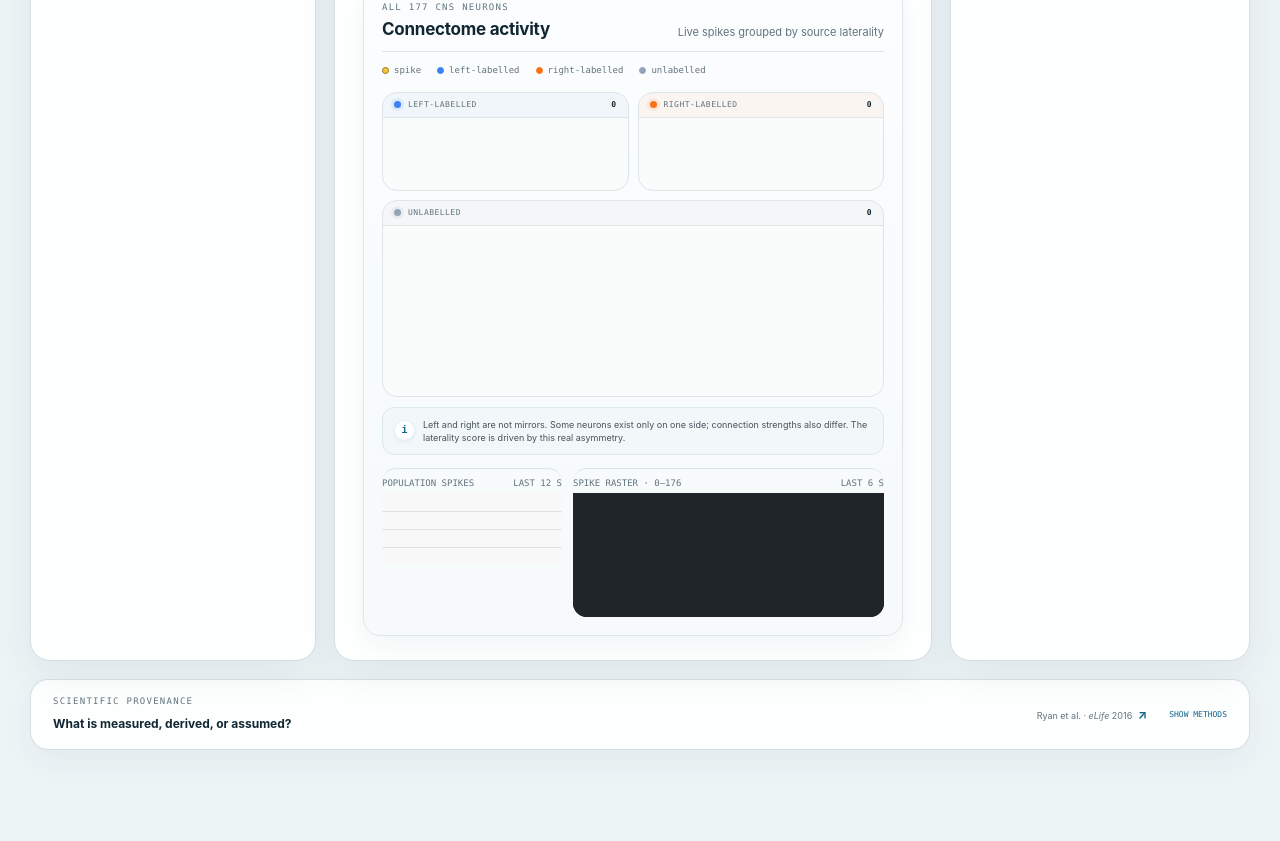
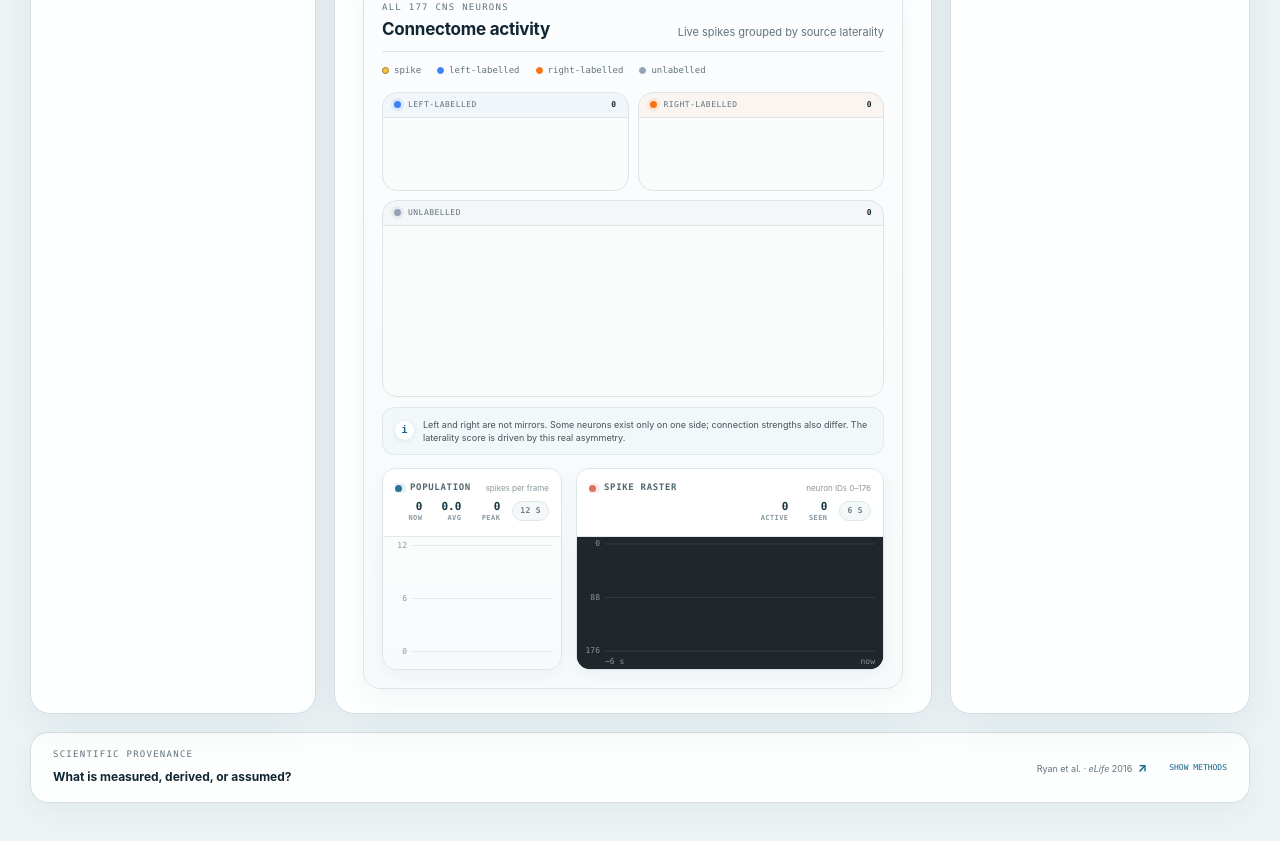
Before and after one commit to CionaBrain/CionaBrain, a website: page static/index.html in a window 1280 px wide. Shown: the part 1028-1869 px from the top of the page. Before the commit the page ends 1818 px from the top, so only its background shows below. Drawn offline with Linux system fonts and the light colour scheme.

Commit message:
Make neural activity plots data legible

```diff
--- a/src/app.ts
+++ b/src/app.ts
@@ -29,7 +29,9 @@ let pathNodeIds = new Set();
 let incoming = new Map();
 let outgoing = new Map();
 const activityHistory = [];
+const activityTimes = [];
 const rasterFrames = [];
+const rasterTimes = [];
 const records = [];
 const worldTrail = [];
 
@@ -237,7 +239,9 @@ function renderState(state) {
   if (state.time_ms !== lastRecordedTime) {
     lastRecordedTime = state.time_ms;
     activityHistory.push(state.firing_count);
+    activityTimes.push(state.time_ms);
     rasterFrames.push(state.spikes);
+    rasterTimes.push(state.time_ms);
     records.push({
       time_ms: state.time_ms,
       spikes: state.spikes,
@@ -254,11 +258,21 @@ function renderState(state) {
       learning: state.learning,
       world: state.world,
     });
-    if (activityHistory.length > 240) activityHistory.shift();
-    if (rasterFrames.length > 120) rasterFrames.shift();
+    while (activityTimes.length > 1 && activityTimes[0] < state.time_ms - 12000) {
+      activityTimes.shift(); activityHistory.shift();
+    }
+    while (rasterTimes.length > 1 && rasterTimes[0] < state.time_ms - 6000) {
+      rasterTimes.shift(); rasterFrames.shift();
+    }
     if (records.length > 2400) records.shift();
     document.querySelector("#recordCount").textContent = `${records.length} states observed in this browser`;
   }
+  const traceAverage = activityHistory.length ? activityHistory.reduce((sum, value) => sum + value, 0) / activityHistory.length : 0;
+  document.querySelector("#traceCurrent").textContent = String(state.firing_count);
+  document.querySelector("#traceAverage").textContent = traceAverage.toFixed(1);
+  document.querySelector("#tracePeak").textContent = String(Math.max(0, ...activityHistory));
+  document.querySelector("#rasterActive").textContent = String(state.spikes.length);
+  document.querySelector("#rasterSeen").textContent = String(new Set(rasterFrames.flat()).size);
   updateWorldTrail(state.world);
   drawPlots();
 }
@@ -300,38 +314,65 @@ function prepareCanvas(canvas) {
 function drawTrace() {
   const { context, width, height } = prepareCanvas(trace);
   context.clearRect(0, 0, width, height);
-  context.strokeStyle = "#e0e3e2";
+  const left = 29, right = width - 8, top = 8, bottom = height - 18;
+  const ceiling = Math.max(12, ...activityHistory);
+  context.font = "8px ui-monospace, SFMono-Regular, Menlo, monospace";
+  context.textAlign = "right";
+  context.textBaseline = "middle";
+  context.fillStyle = "#8a989f";
+  context.strokeStyle = "#e1e9eb";
   context.lineWidth = 1;
-  for (let row = 1; row < 4; row += 1) {
-    const y = Math.round((height * row) / 4) + 0.5;
-    context.beginPath(); context.moveTo(0, y); context.lineTo(width, y); context.stroke();
+  for (let row = 0; row < 3; row += 1) {
+    const ratio = row / 2;
+    const y = Math.round(top + ratio * (bottom - top)) + 0.5;
+    context.beginPath(); context.moveTo(left, y); context.lineTo(right, y); context.stroke();
+    context.fillText(String(Math.round(ceiling * (1 - ratio))), left - 5, y);
   }
   if (activityHistory.length < 2) return;
-  const ceiling = Math.max(12, ...activityHistory);
-  context.strokeStyle = "#184f73";
-  context.lineWidth = 1.25;
+  const latest = activityTimes.at(-1) || 0;
+  const windowStart = latest - 12000;
+  const points = activityHistory.map((value, index) => ({
+    x: left + Math.max(0, (activityTimes[index] - windowStart) / 12000) * (right - left),
+    y: bottom - (value / ceiling) * (bottom - top),
+  }));
+  const fill = context.createLinearGradient(0, top, 0, bottom);
+  fill.addColorStop(0, "rgba(39,118,154,.2)");
+  fill.addColorStop(1, "rgba(39,118,154,.015)");
   context.beginPath();
-  activityHistory.forEach((value, index) => {
-    const x = width - ((activityHistory.length - 1 - index) / 239) * width;
-    const y = height - 5 - (value / ceiling) * (height - 10);
-    if (index === 0) context.moveTo(x, y); else context.lineTo(x, y);
-  });
+  points.forEach((point, index) => index === 0 ? context.moveTo(point.x, point.y) : context.lineTo(point.x, point.y));
+  context.lineTo(points.at(-1).x, bottom); context.lineTo(points[0].x, bottom); context.closePath(); context.fillStyle = fill; context.fill();
+  context.strokeStyle = "#17658a"; context.lineWidth = 1.5; context.beginPath();
+  points.forEach((point, index) => index === 0 ? context.moveTo(point.x, point.y) : context.lineTo(point.x, point.y));
   context.stroke();
+  context.fillStyle = "#8a989f"; context.textBaseline = "alphabetic"; context.textAlign = "left"; context.fillText("−12 s", left, height - 5);
+  context.textAlign = "right"; context.fillText("now", right, height - 5);
 }
 
 function drawRaster() {
   const { context, width, height } = prepareCanvas(raster);
-  context.fillStyle = "#20252a";
+  context.fillStyle = "#20272c";
   context.fillRect(0, 0, width, height);
-  context.fillStyle = "#e0715f";
-  const columnWidth = width / 120;
+  const left = 28, right = width - 8, top = 7, bottom = height - 18;
+  context.strokeStyle = "rgba(221,231,234,.1)"; context.lineWidth = 1;
+  context.fillStyle = "#87959c"; context.font = "8px ui-monospace, SFMono-Regular, Menlo, monospace"; context.textAlign = "right"; context.textBaseline = "middle";
+  [0, 88, 176].forEach((id) => {
+    const y = top + (id / 176) * (bottom - top);
+    context.beginPath(); context.moveTo(left, y); context.lineTo(right, y); context.stroke(); context.fillText(String(id), left - 5, y);
+  });
+  const latest = rasterTimes.at(-1) || 0;
+  const windowStart = latest - 6000;
+  const columnWidth = Math.max(1, (right - left) / Math.max(48, rasterFrames.length));
   rasterFrames.forEach((spikes, frameIndex) => {
-    const x = width - (rasterFrames.length - frameIndex) * columnWidth;
+    const x = left + Math.max(0, (rasterTimes[frameIndex] - windowStart) / 6000) * (right - left);
     spikes.forEach((neuronId) => {
-      const y = 2 + (neuronId / 176) * (height - 4);
-      context.fillRect(x, y, Math.max(1, columnWidth), 1.25);
+      const side = neurons[neuronId]?.side;
+      context.fillStyle = side === "left" ? "#69a2ff" : side === "right" ? "#ff8a4c" : "#d5dce0";
+      const y = top + (neuronId / 176) * (bottom - top);
+      context.fillRect(x, y, columnWidth, 1.2);
     });
   });
+  context.fillStyle = "#87959c"; context.textBaseline = "alphabetic"; context.textAlign = "left"; context.fillText("−6 s", left, height - 5);
+  context.textAlign = "right"; context.fillText("now", right, height - 5);
 }
 
 function drawPlots() {
@@ -470,7 +511,7 @@ function setRuntimeMode(mode) {
   clearTimeout(reconnectTimer);
   socket?.close(); socket = null;
   worker?.terminate(); worker = null;
-  activityHistory.length = 0; rasterFrames.length = 0; records.length = 0; worldTrail.length = 0;
+  activityHistory.length = 0; activityTimes.length = 0; rasterFrames.length = 0; rasterTimes.length = 0; records.length = 0; worldTrail.length = 0;
   lastRecordedTime = null;
   setControlScope();
   if (mode === "shared") connectShared(); else connectLocal();
@@ -561,7 +602,9 @@ document.querySelectorAll(".stimulus").forEach((button) => {
 document.querySelector("#resetButton").addEventListener("click", () => {
   send({ type: "reset" });
   activityHistory.length = 0;
+  activityTimes.length = 0;
   rasterFrames.length = 0;
+  rasterTimes.length = 0;
   records.length = 0;
   worldTrail.length = 0;
   pathNodeIds.clear();
@@ -639,12 +682,12 @@ document.querySelector("#optimizeGains").addEventListener("click", () => {
   send({ type: "optimize_gains" });
 });
 document.querySelector("#startExperiment").addEventListener("click", () => {
-  activityHistory.length = 0; rasterFrames.length = 0; records.length = 0; worldTrail.length = 0;
+  activityHistory.length = 0; activityTimes.length = 0; rasterFrames.length = 0; rasterTimes.length = 0; records.length = 0; worldTrail.length = 0;
   lastRecordedTime = null;
   send({ type: "experiment_start", seed: Number(document.querySelector("#seedInput").value) });
 });
 document.querySelector("#replayExperiment").addEventListener("click", () => {
-  activityHistory.length = 0; rasterFrames.length = 0; records.length = 0; worldTrail.length = 0;
+  activityHistory.length = 0; activityTimes.length = 0; rasterFrames.length = 0; rasterTimes.length = 0; records.length = 0; worldTrail.length = 0;
   lastRecordedTime = null;
   send({ type: "experiment_replay" });
 });
--- a/static/index.html
+++ b/static/index.html
@@ -6,7 +6,7 @@
     <meta name="description" content="A real-time simulation of the 177-neuron Ciona intestinalis larval CNS" />
     <title>CionaBrain — Larval CNS simulator</title>
     <link rel="icon" type="image/svg+xml" href="/static/favicon.svg?v=1" />
-    <link rel="stylesheet" href="/static/styles.css?v=14" />
+    <link rel="stylesheet" href="/static/styles.css?v=16" />
   </head>
   <body>
     <header class="masthead">
@@ -204,12 +204,27 @@
 
             <div class="plot-grid">
               <div class="trace-block">
-                <div class="trace-heading"><span>Population spikes</span><span>last 12 s</span></div>
-                <canvas id="activityTrace" height="72" aria-label="Recent population spike count"></canvas>
+                <div class="trace-heading">
+                  <div class="plot-title"><span>Population activity</span><small>spikes per frame</small></div>
+                  <div class="plot-values">
+                    <span><b id="traceCurrent">0</b><small>now</small></span>
+                    <span><b id="traceAverage">0.0</b><small>avg</small></span>
+                    <span><b id="tracePeak">0</b><small>peak</small></span>
+                    <em>12 s</em>
+                  </div>
+                </div>
+                <canvas id="activityTrace" height="132" aria-label="Recent population spike count"></canvas>
               </div>
               <div class="raster-block">
-                <div class="trace-heading"><span>Spike raster · 0–176</span><span>last 6 s</span></div>
-                <canvas id="rasterPlot" height="124" aria-label="Live spike raster for all neurons"></canvas>
+                <div class="trace-heading">
+                  <div class="plot-title"><span>Spike raster</span><small>neuron IDs 0–176</small></div>
+                  <div class="plot-values">
+                    <span><b id="rasterActive">0</b><small>active</small></span>
+                    <span><b id="rasterSeen">0</b><small>seen</small></span>
+                    <em>6 s</em>
+                  </div>
+                </div>
+                <canvas id="rasterPlot" height="132" aria-label="Live spike raster for all neurons"></canvas>
               </div>
             </div>
           </section>
--- a/static/styles.css
+++ b/static/styles.css
@@ -233,13 +233,38 @@ input[type="range"]::-moz-range-thumb { width: 12px; height: 12px; border: 2px s
 .right-group.stim-active { border-color: var(--right); background: #fff7ed; box-shadow: inset 0 0 0 1px var(--right), 0 0 18px rgba(249,115,22,.2); transition-duration: .1s; }
 .asymmetry-note { margin: 0 0 13px; padding: 10px 12px; display: flex; align-items: center; gap: 9px; border: 1px solid #dce9ed; color: #46515a; background: #f2f7f9; font-size: 9px; line-height: 1.45; }
 .asymmetry-note::before { content: "i"; width: 19px; height: 19px; flex: 0 0 19px; display: grid; place-items: center; border-radius: 50%; color: var(--blue); background: white; box-shadow: 0 1px 4px rgba(18,101,138,.12); font: 700 10px/1 ui-monospace, monospace; }
-.plot-grid { display: grid; grid-template-columns: minmax(180px, .7fr) minmax(260px, 1.3fr); gap: 11px; }
+.plot-grid { display: grid; grid-template-columns: minmax(180px, .7fr) minmax(260px, 1.3fr); gap: 14px; }
 
-.trace-block { border-top: 1px solid var(--line); padding-top: 10px; }
-.trace-heading { display: flex; justify-content: space-between; margin-bottom: 5px; color: var(--muted); font: 9px/1 ui-monospace, SFMono-Regular, Menlo, monospace; text-transform: uppercase; }
-#activityTrace { display: block; width: 100%; height: 72px; background: #f7f8f7; }
-.raster-block { border-top: 1px solid var(--line); padding-top: 10px; margin-top: 0; }
-#rasterPlot { display: block; width: 100%; height: 124px; background: #20252a; }
+.trace-block, .raster-block {
+  min-width: 0; overflow: hidden; border: 1px solid #d9e4e8; border-radius: 14px;
+  background: #fbfdfe; box-shadow: 0 5px 16px rgba(20,57,71,.045);
+}
+.trace-heading {
+  min-height: 68px; margin: 0; padding: 9px 12px; display: flex; align-items: flex-start; flex-direction: column; justify-content: center; gap: 8px;
+  border-bottom: 1px solid #e1e9ec; color: #526772; background: rgba(255,255,255,.94);
+}
+.plot-title { width: 100%; min-width: 0; display: flex; align-items: center; justify-content: space-between; gap: 10px; }
+.plot-title > span {
+  min-width: 0; display: inline-flex; align-items: center; gap: 8px; overflow: hidden; text-overflow: ellipsis; white-space: nowrap;
+  font: 700 9px/1.1 ui-monospace, SFMono-Regular, Menlo, monospace; letter-spacing: .075em; text-transform: uppercase;
+}
+.plot-title > span::before {
+  content: ""; width: 7px; height: 7px; flex: 0 0 7px; border-radius: 50%;
+  background: #27769a; box-shadow: 0 0 0 4px rgba(39,118,154,.1);
+}
+.raster-block .plot-title > span::before { background: #df715f; box-shadow: 0 0 0 4px rgba(223,113,95,.11); }
+.plot-title > small { display: block; margin: 0; color: #89979e; font-size: 8px; line-height: 1; white-space: nowrap; }
+.plot-values { width: 100%; display: flex; align-items: center; justify-content: flex-end; gap: 12px; }
+.plot-values > span { min-width: 27px; display: grid; gap: 3px; text-align: right; }
+.plot-values b { color: #173746; font: 700 11px/1 ui-monospace, SFMono-Regular, Menlo, monospace; }
+.plot-values small { color: #8a989f; font: 600 7px/1 ui-monospace, SFMono-Regular, Menlo, monospace; letter-spacing: .06em; text-transform: uppercase; }
+.plot-values em {
+  flex: 0 0 auto; padding: 5px 7px; border: 1px solid #dde7ea; border-radius: 999px;
+  color: #70818a; background: #f5f8f9; font: 650 8px/1 ui-monospace, SFMono-Regular, Menlo, monospace;
+  letter-spacing: .045em; text-transform: uppercase; font-style: normal;
+}
+#activityTrace { display: block; width: 100%; height: 132px; background: linear-gradient(180deg, #fbfdfd, #f6fafb); }
+#rasterPlot { display: block; width: 100%; height: 132px; background: #20272c; }
 
 .motor-block { min-height: 506px; }
 .score-caption { margin-top: 36px; color: var(--muted); font: 9px/1 ui-monospace, SFMono-Regular, Menlo, monospace; letter-spacing: .08em; }
@@ -545,4 +570,6 @@ button:disabled { cursor: not-allowed !important; }
 @media (max-width: 620px) {
   .project-label, .connection { display: none; }
   .masthead-runtime { gap: 8px; }
+  .trace-heading { align-items: flex-start; flex-direction: column; }
+  .plot-values { width: 100%; justify-content: flex-end; }
 }
```
Also changed, not shown: dist/server.js, static/dist/app.js.
